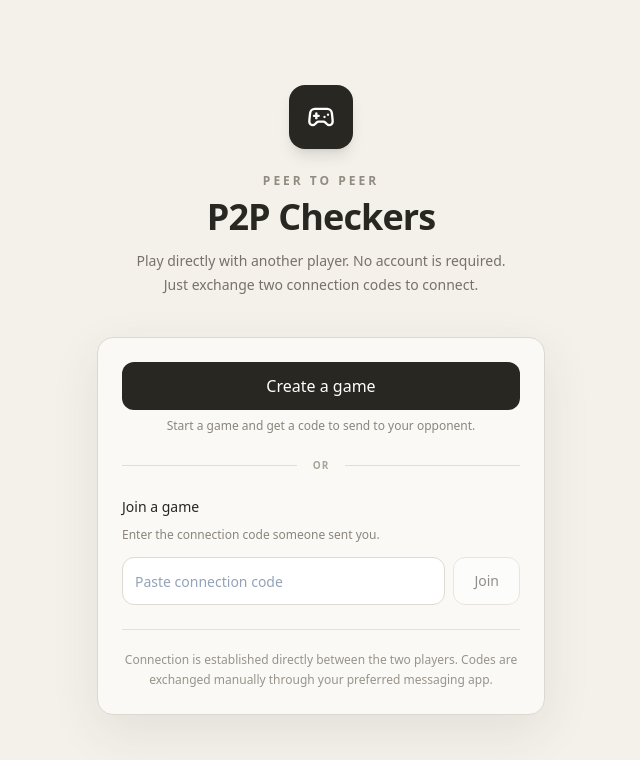
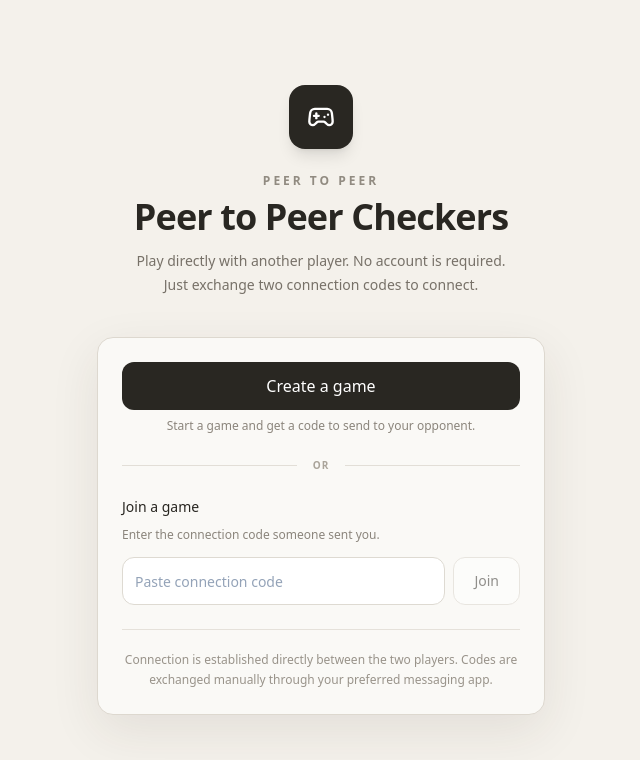
Before and after one commit to chief822/checkers, a React (Vite) app: page / in a window 1280 px wide. Shown: the top 760 px of the page, without its empty margins (319-959 px from the left). Built offline with nearby package versions, Linux system fonts and the light colour scheme.

Commit message:
Update title from 'P2P Checkers' to 'Peer to Peer Checkers'

```diff
--- a/src/components/ConnectionScreen.tsx
+++ b/src/components/ConnectionScreen.tsx
@@ -252,7 +252,7 @@ export function ConnectionScreen({
           </p>
 
           <h1 className="text-4xl font-semibold tracking-tight">
-            P2P Checkers
+            Peer to Peer Checkers
           </h1>
 
           <p className="mx-auto mt-3 max-w-sm text-sm leading-6 text-[#777168]">
```
